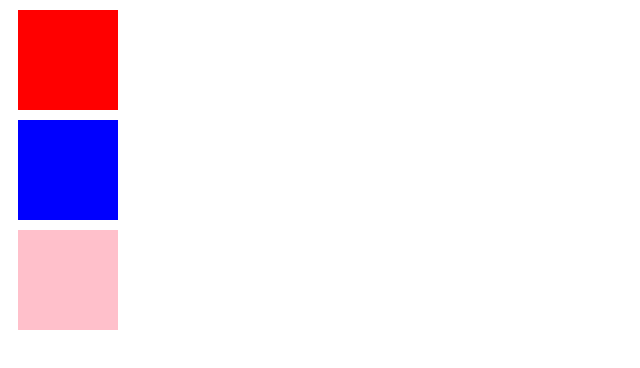
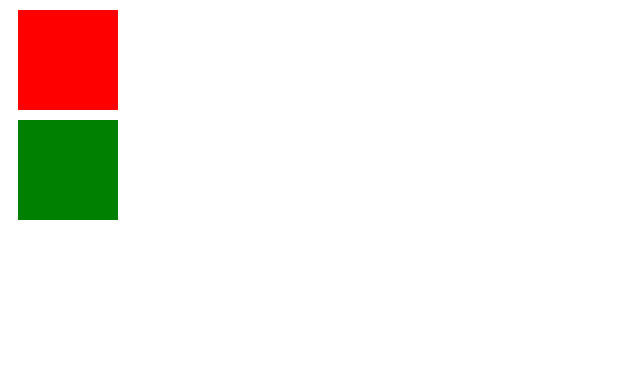
Before and after one commit to law182/ejercicio, a plain HTML site: page index.html in a window 1280 px wide. Shown: the whole page, without its empty margins (0-640 px from the left). Drawn offline with Linux system fonts and the light colour scheme.

Commit message:
borre una caja

```diff
--- a/estilos.css
+++ b/estilos.css
@@ -5,7 +5,7 @@
 	margin:10px;
 }
 .dos{
-	background-color: blue;
+	background-color: green;
 	width: 100px;
 	height: 100px;
 	margin:10px;
--- a/index.html
+++ b/index.html
@@ -14,7 +14,7 @@
 	<section>
 		<div class="uno"></div>
 		<div class="dos"></div>
-		<div class="tres"></div>
+
 	</section>
 
 	<footer>
```
